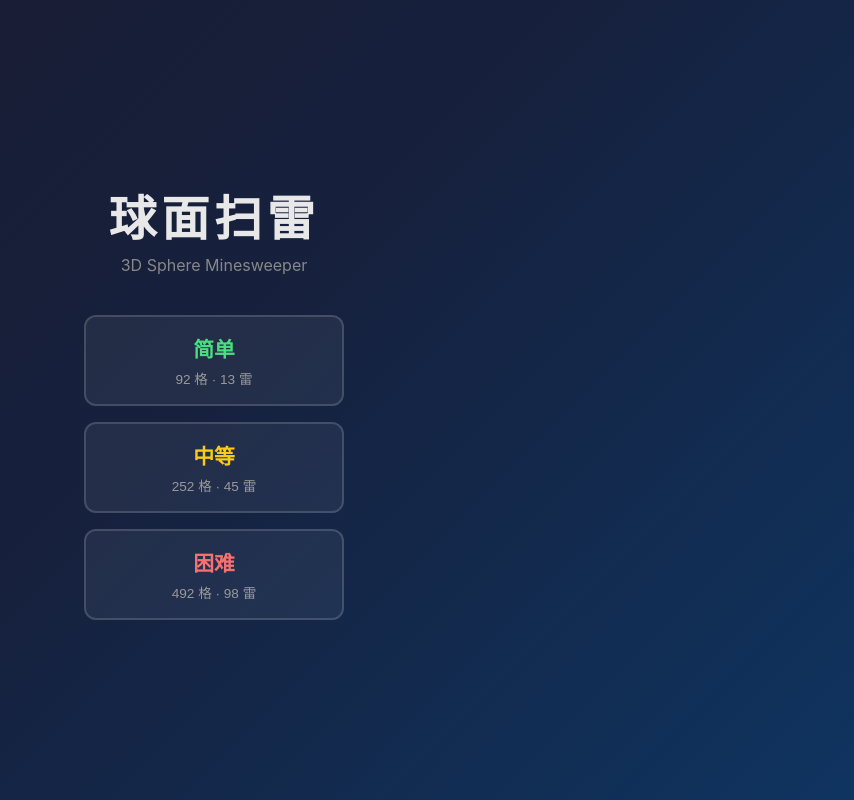
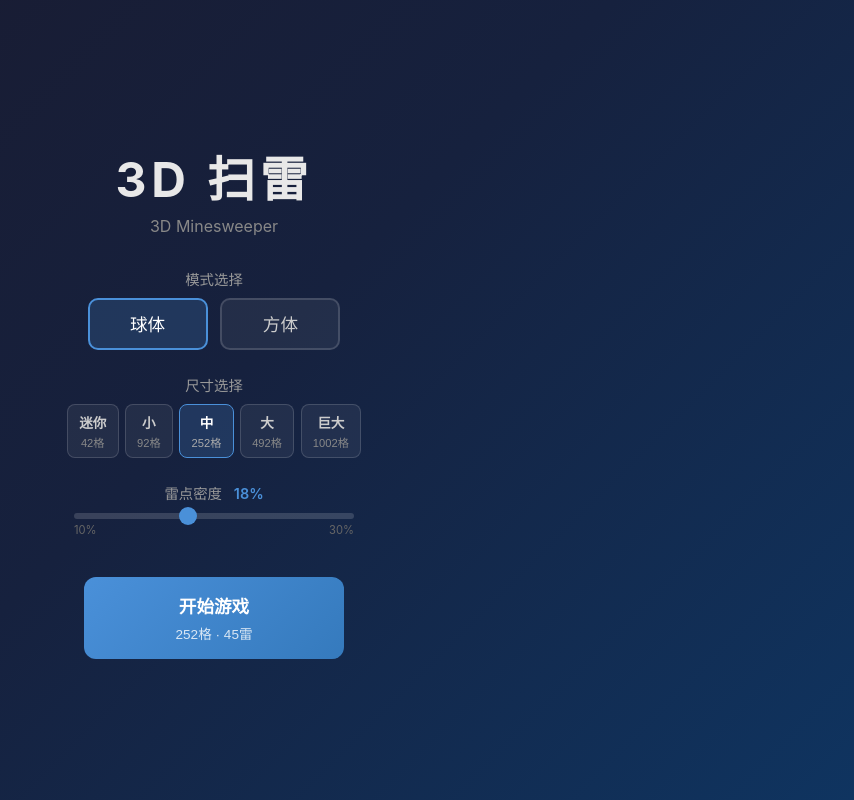
Before and after one commit to huatuo-dr/3DMinesweeperClaude, a React (Vite) app: page / in a window 1280 px wide. Shown: the whole page, without its empty margins (426-1280 px from the left). Built offline with nearby package versions, Linux system fonts and the light colour scheme.

Commit message:
format: 调整emoji显示

```diff
--- a/src/App.css
+++ b/src/App.css
@@ -27,6 +27,8 @@ html, body, #root {
 .start-content {
   text-align: center;
   padding: 2rem;
+  max-width: 400px;
+  width: 100%;
 }
 
 .start-title {
@@ -40,50 +42,174 @@ html, body, #root {
 .start-subtitle {
   font-size: 1rem;
   color: #888;
-  margin-bottom: 2.5rem;
+  margin-bottom: 2rem;
 }
 
-.difficulty-list {
-  display: flex;
-  flex-direction: column;
-  gap: 1rem;
-  align-items: center;
+/* ========== Config Sections ========== */
+.config-section {
+  margin-bottom: 1.5rem;
 }
 
-.difficulty-btn {
-  width: 260px;
-  padding: 1rem 1.5rem;
+.config-label {
+  font-size: 0.9rem;
+  color: #999;
+  margin-bottom: 0.6rem;
+  font-weight: 500;
+}
+
+/* Mode selector */
+.mode-selector {
+  display: flex;
+  gap: 0.8rem;
+  justify-content: center;
+}
+
+.mode-btn {
+  width: 120px;
+  padding: 0.7rem;
   border: 2px solid rgba(255, 255, 255, 0.15);
-  border-radius: 12px;
+  border-radius: 10px;
   background: rgba(255, 255, 255, 0.06);
-  color: #E0E0E0;
+  color: #CCC;
   cursor: pointer;
-  transition: all 0.2s ease;
+  font-size: 1.1rem;
+  transition: all 0.2s;
+}
+
+.mode-btn:hover {
+  border-color: rgba(74, 144, 217, 0.5);
+}
+
+.mode-active {
+  border-color: #4A90D9;
+  background: rgba(74, 144, 217, 0.2);
+  color: #FFF;
+}
+
+/* Size selector */
+.size-selector {
+  display: flex;
+  gap: 0.4rem;
+  justify-content: center;
+  flex-wrap: wrap;
+}
+
+.size-btn {
+  padding: 0.45rem 0.7rem;
+  border: 1px solid rgba(255, 255, 255, 0.15);
+  border-radius: 8px;
+  background: rgba(255, 255, 255, 0.06);
+  color: #CCC;
+  cursor: pointer;
+  font-size: 0.85rem;
   display: flex;
   flex-direction: column;
   align-items: center;
-  gap: 0.3rem;
+  gap: 0.1rem;
+  transition: all 0.2s;
 }
 
-.difficulty-btn:hover {
-  background: rgba(74, 144, 217, 0.25);
-  border-color: #4A90D9;
-  transform: translateY(-2px);
+.size-btn:hover {
+  border-color: rgba(74, 144, 217, 0.5);
 }
 
-.diff-label {
-  font-size: 1.3rem;
+.size-active {
+  border-color: #4A90D9;
+  background: rgba(74, 144, 217, 0.2);
+  color: #FFF;
+}
+
+.size-name {
   font-weight: 600;
 }
 
-.diff-detail {
-  font-size: 0.85rem;
-  color: #999;
+.size-count {
+  font-size: 0.7rem;
+  color: #888;
 }
 
-.difficulty-easy .diff-label { color: #4ADE80; }
-.difficulty-medium .diff-label { color: #FACC15; }
-.difficulty-hard .diff-label { color: #F87171; }
+.size-active .size-count {
+  color: #AAA;
+}
+
+/* Density slider */
+.density-value {
+  color: #4A90D9;
+  font-weight: 600;
+  margin-left: 0.5rem;
+}
+
+.density-slider {
+  width: 100%;
+  max-width: 280px;
+  -webkit-appearance: none;
+  appearance: none;
+  height: 6px;
+  border-radius: 3px;
+  background: rgba(255, 255, 255, 0.15);
+  outline: none;
+  margin: 0 auto;
+  display: block;
+}
+
+.density-slider::-webkit-slider-thumb {
+  -webkit-appearance: none;
+  width: 18px;
+  height: 18px;
+  border-radius: 50%;
+  background: #4A90D9;
+  cursor: pointer;
+}
+
+.density-slider::-moz-range-thumb {
+  width: 18px;
+  height: 18px;
+  border-radius: 50%;
+  background: #4A90D9;
+  cursor: pointer;
+  border: none;
+}
+
+.density-range {
+  display: flex;
+  justify-content: space-between;
+  max-width: 280px;
+  margin: 0.3rem auto 0;
+  font-size: 0.7rem;
+  color: #666;
+}
+
+/* Start button */
+.start-btn {
+  margin-top: 1rem;
+  width: 260px;
+  padding: 1rem;
+  border: none;
+  border-radius: 12px;
+  background: linear-gradient(135deg, #4A90D9, #357ABD);
+  color: white;
+  cursor: pointer;
+  font-size: 1.1rem;
+  display: inline-flex;
+  flex-direction: column;
+  align-items: center;
+  gap: 0.3rem;
+  transition: transform 0.2s, box-shadow 0.2s;
+}
+
+.start-btn:hover {
+  transform: translateY(-2px);
+  box-shadow: 0 4px 20px rgba(74, 144, 217, 0.4);
+}
+
+.start-btn-label {
+  font-weight: 700;
+}
+
+.start-btn-detail {
+  font-size: 0.85rem;
+  opacity: 0.8;
+}
 
 /* ========== Game Container ========== */
 .game-container {
@@ -136,6 +262,48 @@ html, body, #root {
 
 .hud-timer {
   color: #74B9FF;
+}
+
+/* HUD result banner (inline, replaces modal) */
+.hud-result {
+  display: flex;
+  align-items: center;
+  gap: 1rem;
+}
+
+.hud-result-text {
+  font-size: 1.1rem;
+  font-weight: 700;
+}
+
+.hud-result-win .hud-result-text {
+  color: #4ADE80;
+}
+
+.hud-result-lose .hud-result-text {
+  color: #F87171;
+}
+
+.hud-result-time {
+  font-size: 0.95rem;
+  color: #999;
+  font-variant-numeric: tabular-nums;
+}
+
+.hud-btn-restart {
+  background: rgba(74, 144, 217, 0.3);
+  border-color: #4A90D9;
+}
+
+.hud-btn-restart:hover {
+  background: rgba(74, 144, 217, 0.5);
+}
+
+/* Tile emoji label */
+.tile-emoji {
+  font-size: 14px;
+  line-height: 1;
+  filter: drop-shadow(0 0 2px rgba(0, 0, 0, 0.5));
 }
 
 /* ========== Modal ========== */
@@ -226,7 +394,21 @@ html, body, #root {
     font-size: 2.2rem;
   }
 
-  .difficulty-btn {
+  .start-content {
+    padding: 1rem;
+  }
+
+  .mode-btn {
+    width: 100px;
+    font-size: 1rem;
+  }
+
+  .size-btn {
+    padding: 0.35rem 0.5rem;
+    font-size: 0.8rem;
+  }
+
+  .start-btn {
     width: 220px;
   }
 
--- a/src/components/StartScreen.jsx
+++ b/src/components/StartScreen.jsx
@@ -1,34 +1,92 @@
-// Start screen with difficulty selection
+// Start screen with mode, size, and density configuration
 
-import { DIFFICULTIES } from '../hooks/useGameLogic';
+import { useState } from 'react';
+import { SIZE_CONFIG, getTileCount } from '../hooks/useGameLogic';
+
+const SIZE_KEYS = ['tiny', 'small', 'medium', 'large', 'huge'];
 
 export function StartScreen({ onStart }) {
-  const diffEntries = Object.entries(DIFFICULTIES);
+  const [mode, setMode] = useState('sphere');
+  const [size, setSize] = useState('medium');
+  const [density, setDensity] = useState(18);
+
+  const tileCount = getTileCount(mode, size);
+  const mineCount = Math.floor(tileCount * density / 100);
 
   return (
     <div className="start-screen">
       <div className="start-content">
-        <h1 className="start-title">球面扫雷</h1>
-        <p className="start-subtitle">3D Sphere Minesweeper</p>
-        <div className="difficulty-list">
-          {diffEntries.map(([key, diff]) => {
-            const tileCount = 10 * diff.frequency * diff.frequency + 2;
-            const mineCount = Math.floor(tileCount * diff.mineRatio);
+        <h1 className="start-title">3D 扫雷</h1>
+        <p className="start-subtitle">3D Minesweeper</p>
+
+        {/* Mode selector */}
+        <div className="config-section">
+          <h3 className="config-label">模式选择</h3>
+          <div className="mode-selector">
+            <button
+              className={`mode-btn ${mode === 'sphere' ? 'mode-active' : ''}`}
+              onClick={() => setMode('sphere')}
+            >
+              球体
+            </button>
+            <button
+              className={`mode-btn ${mode === 'cube' ? 'mode-active' : ''}`}
+              onClick={() => setMode('cube')}
+            >
+              方体
+            </button>
+          </div>
+        </div>
+
+        {/* Size selector */}
+        <div className="config-section">
+          <h3 className="config-label">尺寸选择</h3>
+          <div className="size-selector">
+            {SIZE_KEYS.map(key => {
+              const count = getTileCount(mode, key);
               return (
                 <button
                   key={key}
-                className={`difficulty-btn difficulty-${key}`}
-                onClick={() => onStart(key)}
+                  className={`size-btn ${size === key ? 'size-active' : ''}`}
+                  onClick={() => setSize(key)}
                 >
-                <span className="diff-label">{diff.label}</span>
-                <span className="diff-detail">
-                  {tileCount} 格 &middot; {mineCount} 雷
-                </span>
+                  <span className="size-name">{SIZE_CONFIG[mode][key].label}</span>
+                  <span className="size-count">{count}格</span>
                 </button>
               );
             })}
           </div>
         </div>
+
+        {/* Density slider */}
+        <div className="config-section">
+          <h3 className="config-label">
+            雷点密度 <span className="density-value">{density}%</span>
+          </h3>
+          <input
+            type="range"
+            className="density-slider"
+            min="10"
+            max="30"
+            step="1"
+            value={density}
+            onChange={(e) => setDensity(Number(e.target.value))}
+          />
+          <div className="density-range">
+            <span>10%</span>
+            <span>30%</span>
+          </div>
+        </div>
+
+        {/* Start button */}
+        <button
+          className="start-btn"
+          onClick={() => onStart({ mode, size, density: density / 100 })}
+        >
+          <span className="start-btn-label">开始游戏</span>
+          <span className="start-btn-detail">{tileCount}格 &middot; {mineCount}雷</span>
+        </button>
+      </div>
     </div>
   );
 }
--- a/src/hooks/useGameLogic.js
+++ b/src/hooks/useGameLogic.js
@@ -2,20 +2,39 @@
 
 import { useReducer, useCallback, useRef, useEffect } from 'react';
 import { generateGoldberg } from '../utils/goldberg';
+import { generateCubeSurface } from '../utils/cubeSurface';
 import {
   initGameTiles, placeMines, revealTile,
   toggleFlag, checkWin, revealAllMines,
 } from '../utils/minesweeper';
 
-export const DIFFICULTIES = {
-  easy:   { frequency: 3, mineRatio: 0.15, label: '简单' },
-  medium: { frequency: 5, mineRatio: 0.18, label: '中等' },
-  hard:   { frequency: 7, mineRatio: 0.20, label: '困难' },
+// Size configurations for each mode
+export const SIZE_CONFIG = {
+  sphere: {
+    tiny:   { param: 2, label: '迷你' },   // 10*4+2 = 42
+    small:  { param: 3, label: '小' },      // 10*9+2 = 92
+    medium: { param: 5, label: '中' },      // 10*25+2 = 252
+    large:  { param: 7, label: '大' },      // 10*49+2 = 492
+    huge:   { param: 10, label: '巨大' },   // 10*100+2 = 1002
+  },
+  cube: {
+    tiny:   { param: 3, label: '迷你' },    // 6*9 = 54
+    small:  { param: 5, label: '小' },      // 6*25 = 150
+    medium: { param: 8, label: '中' },      // 6*64 = 384
+    large:  { param: 12, label: '大' },     // 6*144 = 864
+    huge:   { param: 16, label: '巨大' },   // 6*256 = 1536
+  },
 };
+
+// Compute tile count for a given mode and size
+export function getTileCount(mode, sizeKey) {
+  const p = SIZE_CONFIG[mode][sizeKey].param;
+  return mode === 'sphere' ? 10 * p * p + 2 : 6 * p * p;
+}
 
 const initialState = {
   phase: 'start',
-  difficulty: null,
+  gameConfig: null,
   tiles: [],
   mineCount: 0,
   flagCount: 0,
@@ -26,8 +45,8 @@ const initialState = {
 function reducer(state, action) {
   switch (action.type) {
     case 'START_GAME': {
-      const { tiles, mineCount, difficulty } = action.payload;
-      return { ...initialState, phase: 'playing', difficulty, tiles, mineCount };
+      const { tiles, mineCount, gameConfig } = action.payload;
+      return { ...initialState, phase: 'playing', gameConfig, tiles, mineCount };
     }
 
     case 'REVEAL': {
@@ -87,14 +106,16 @@ export function useGameLogic() {
   const [state, dispatch] = useReducer(reducer, initialState);
   const timerRef = useRef(null);
 
-  const startGame = useCallback((diffKey) => {
-    const diff = DIFFICULTIES[diffKey];
-    const goldberg = generateGoldberg(diff.frequency);
-    const tiles = initGameTiles(goldberg);
-    const mineCount = Math.floor(tiles.length * diff.mineRatio);
+  const startGame = useCallback(({ mode, size, density }) => {
+    const param = SIZE_CONFIG[mode][size].param;
+    const geometryTiles = mode === 'sphere'
+      ? generateGoldberg(param)
+      : generateCubeSurface(param);
+    const tiles = initGameTiles(geometryTiles);
+    const mineCount = Math.floor(tiles.length * density);
     dispatch({
       type: 'START_GAME',
-      payload: { tiles, mineCount, difficulty: { ...diff, key: diffKey } },
+      payload: { tiles, mineCount, gameConfig: { mode, size, density } },
     });
   }, []);
 
--- /dev/null
+++ b/src/utils/cubeSurface.js
@@ -0,0 +1,75 @@
+// Cube surface tile generator
+// Creates n×n square tiles on each of the 6 faces of a unit cube [-1,1]³
+// Total tiles = 6n², with 8-neighbor connectivity (including diagonals and cross-face)
+
+// 6 faces defined by origin, two direction vectors, and outward normal
+const FACES = [
+  { origin: [-1, -1,  1], uDir: [1, 0, 0], vDir: [0, 1, 0], normal: [ 0,  0,  1] }, // +Z front
+  { origin: [ 1, -1, -1], uDir: [-1, 0, 0], vDir: [0, 1, 0], normal: [ 0,  0, -1] }, // -Z back
+  { origin: [-1, -1, -1], uDir: [0, 0, 1],  vDir: [0, 1, 0], normal: [-1,  0,  0] }, // -X left
+  { origin: [ 1, -1,  1], uDir: [0, 0, -1], vDir: [0, 1, 0], normal: [ 1,  0,  0] }, // +X right
+  { origin: [-1,  1,  1], uDir: [1, 0, 0],  vDir: [0, 0, -1], normal: [ 0,  1,  0] }, // +Y top
+  { origin: [-1, -1, -1], uDir: [1, 0, 0],  vDir: [0, 0, 1], normal: [ 0, -1,  0] }, // -Y bottom
+];
+
+/**
+ * Generate cube surface tiles for minesweeper.
+ * @param {number} n - Grid size per face. Total tiles = 6n²
+ * @returns {Array} tiles with { id, center, vertices, neighbors, sides, normal }
+ */
+export function generateCubeSurface(n) {
+  const cellSize = 2 / n;
+  const tiles = [];
+  let id = 0;
+
+  // Generate tile positions and geometry for each face
+  for (const face of FACES) {
+    for (let row = 0; row < n; row++) {
+      for (let col = 0; col < n; col++) {
+        // 4 corners: top-left, top-right, bottom-right, bottom-left
+        const corners = [[col, row], [col + 1, row], [col + 1, row + 1], [col, row + 1]];
+        const vertices = corners.map(([u, v]) => [
+          face.origin[0] + u * cellSize * face.uDir[0] + v * cellSize * face.vDir[0],
+          face.origin[1] + u * cellSize * face.uDir[1] + v * cellSize * face.vDir[1],
+          face.origin[2] + u * cellSize * face.uDir[2] + v * cellSize * face.vDir[2],
+        ]);
+
+        const center = [0, 1, 2].map(axis =>
+          vertices.reduce((sum, v) => sum + v[axis], 0) / 4
+        );
+
+        tiles.push({
+          id,
+          center,
+          vertices,
+          neighbors: [],
+          sides: 4,
+          normal: [...face.normal],
+        });
+        id++;
+      }
+    }
+  }
+
+  // Detect 8-neighbors via 3D center distance
+  // Threshold covers same-face and cross-face orthogonal/diagonal neighbors
+  const threshold = cellSize * Math.SQRT2 + cellSize * 0.01;
+  const thresholdSq = threshold * threshold;
+
+  for (let i = 0; i < tiles.length; i++) {
+    const ci = tiles[i].center;
+    for (let j = i + 1; j < tiles.length; j++) {
+      const cj = tiles[j].center;
+      const dx = ci[0] - cj[0];
+      const dy = ci[1] - cj[1];
+      const dz = ci[2] - cj[2];
+      const distSq = dx * dx + dy * dy + dz * dz;
+      if (distSq <= thresholdSq) {
+        tiles[i].neighbors.push(j);
+        tiles[j].neighbors.push(i);
+      }
+    }
+  }
+
+  return tiles;
+}
```
Also changed, not shown: src/components/Game.jsx (+5 -14 lines), src/components/GameScene.jsx (+6 -4 lines), src/components/HUD.jsx (+22 -4 lines), src/components/Tile.jsx (+61 -63 lines). Lines whose indentation alone changed are shown as unchanged.
